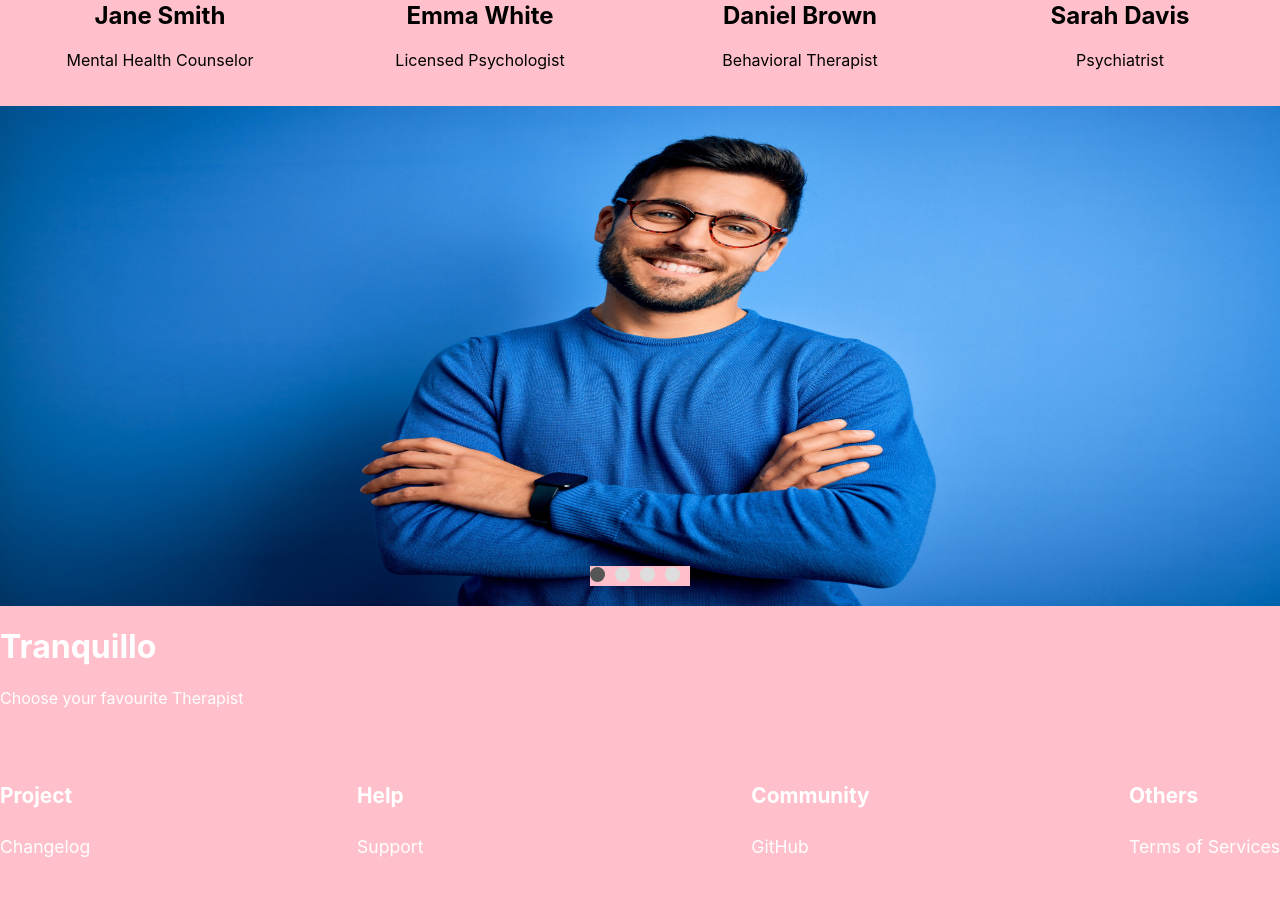
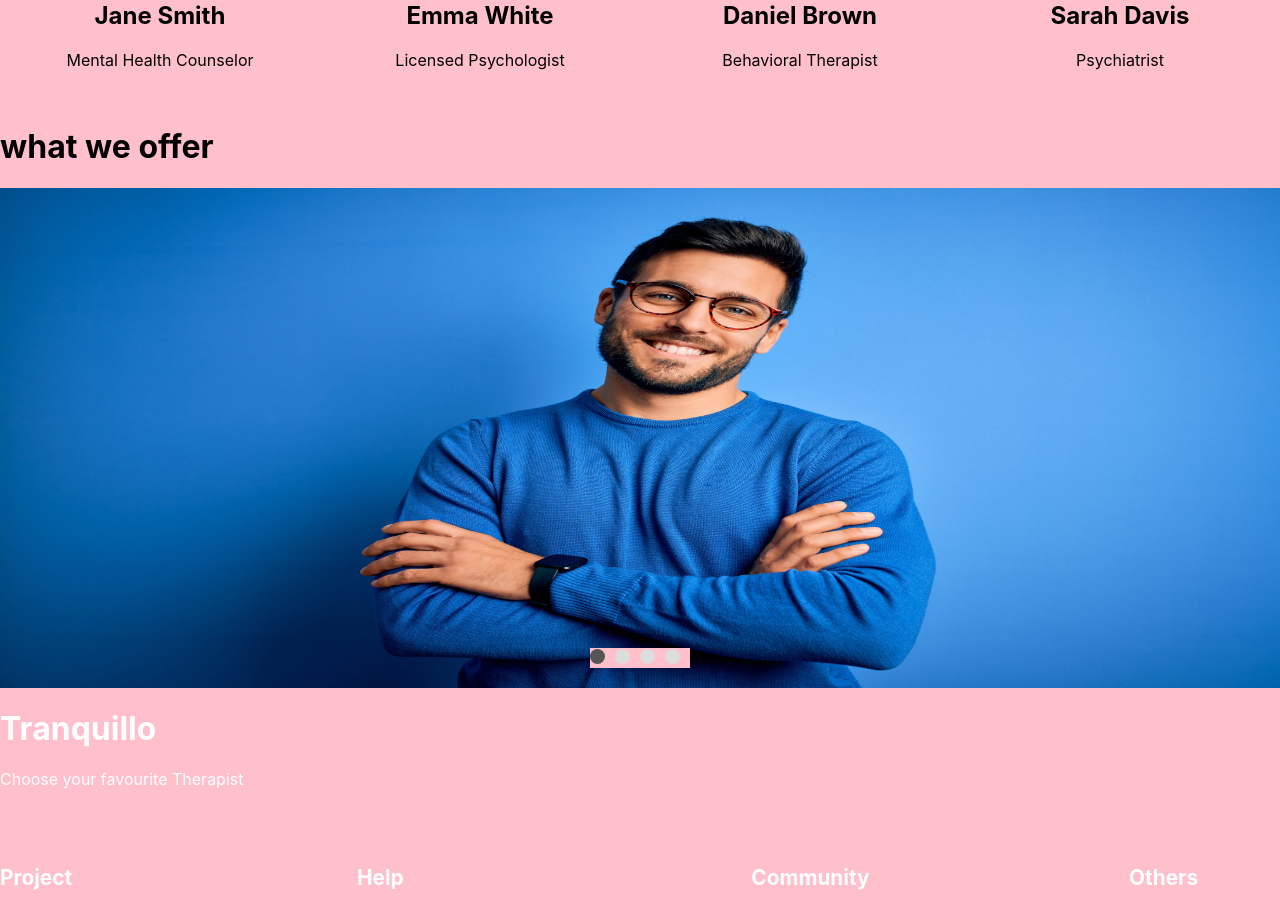
Before and after one commit to altina2801/LabKurs1, a React (Create React App) app: page / in a window 1280 px wide. Shown: the part 1720-2639 px from the top of the page. Built offline with nearby package versions, Linux system fonts and the light colour scheme; the HTML template or start-up script is replaced by a standard one.

Commit message:
update navbar

```diff
--- a/src/components/home.js
+++ b/src/components/home.js
@@ -101,9 +101,12 @@ function Home() {
       </div>
 
 {/*SLIDER */}
-
+<div className="textS">
+<h1>what we offer</h1>
+</div>
 
 <div className="slider">
+
 {images.map((image, index) => (
   <img
     key={index}
--- a/src/components/navbar.js
+++ b/src/components/navbar.js
@@ -6,7 +6,7 @@ function Navbar(){
         <div>
     <ul id="navbar">
 
-<li><a href="home.html">Home</a></li>
+<li><a href="home.js">Home</a></li>
 <li><a href="home.html">Shop</a></li>
 <li><a href="home.html">Blog</a></li>
 <li><a href="home.html">About</a></li>
--- a/src/css/footer.css
+++ b/src/css/footer.css
@@ -1,5 +1,4 @@
 .footer{
-    padding:4rem 6 rem;
     background-color:black ;
     color: white;
 }
```
